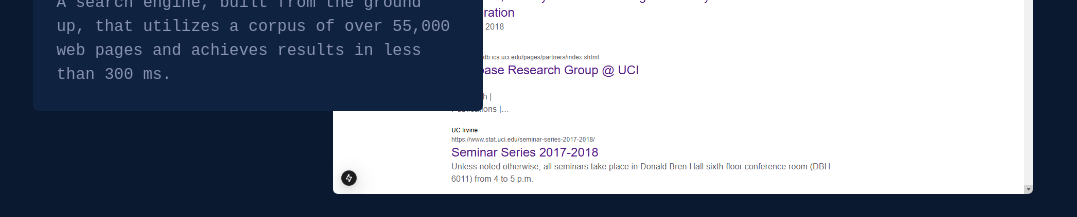
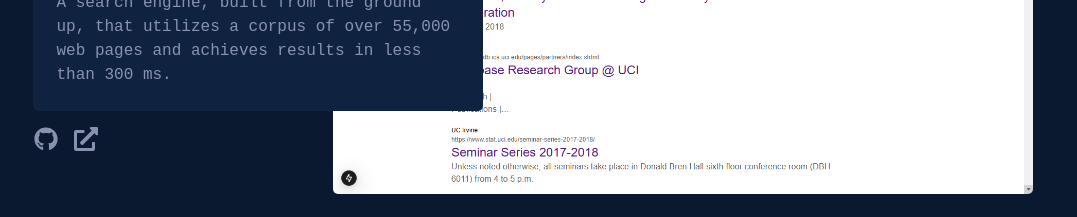
Before and after one commit to jacheng1/custom-website, a React (Vite) app in the folder frontend/: page / in a window 1280 px wide. Shown: the part 2880-3097 px from the top of the page, without its empty margins (109-1186 px from the left). Built offline with nearby package versions, Linux system fonts and the light colour scheme.

Commit message:
Fix even project-links.

```diff
--- a/frontend/src/custom.scss
+++ b/frontend/src/custom.scss
@@ -365,7 +365,7 @@ body {
 }
 
 #projects ul li:nth-child(even) .project-links {
-    margin-right: -500px;
+    margin-right: 100px;
     z-index: 100;
 }
 
```
